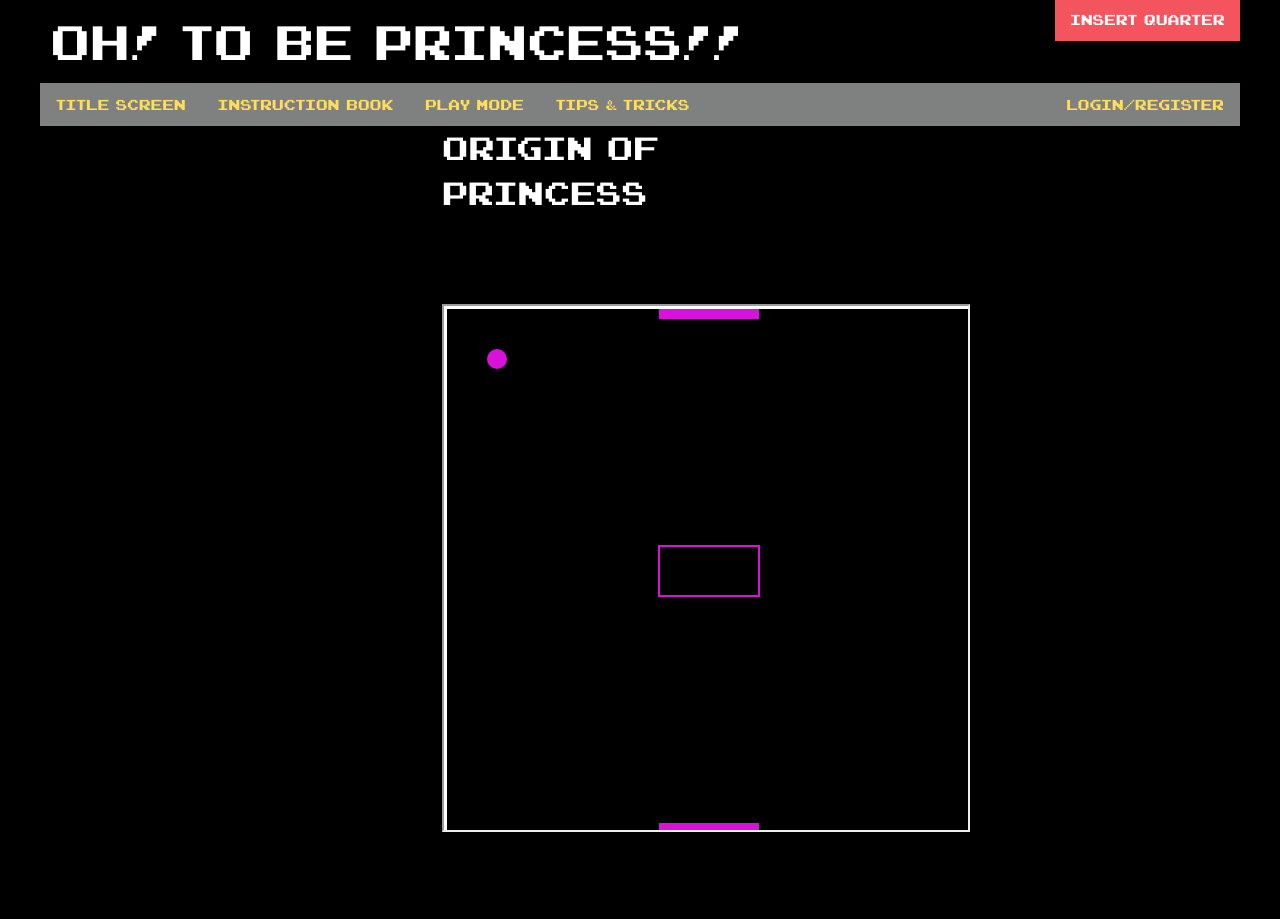
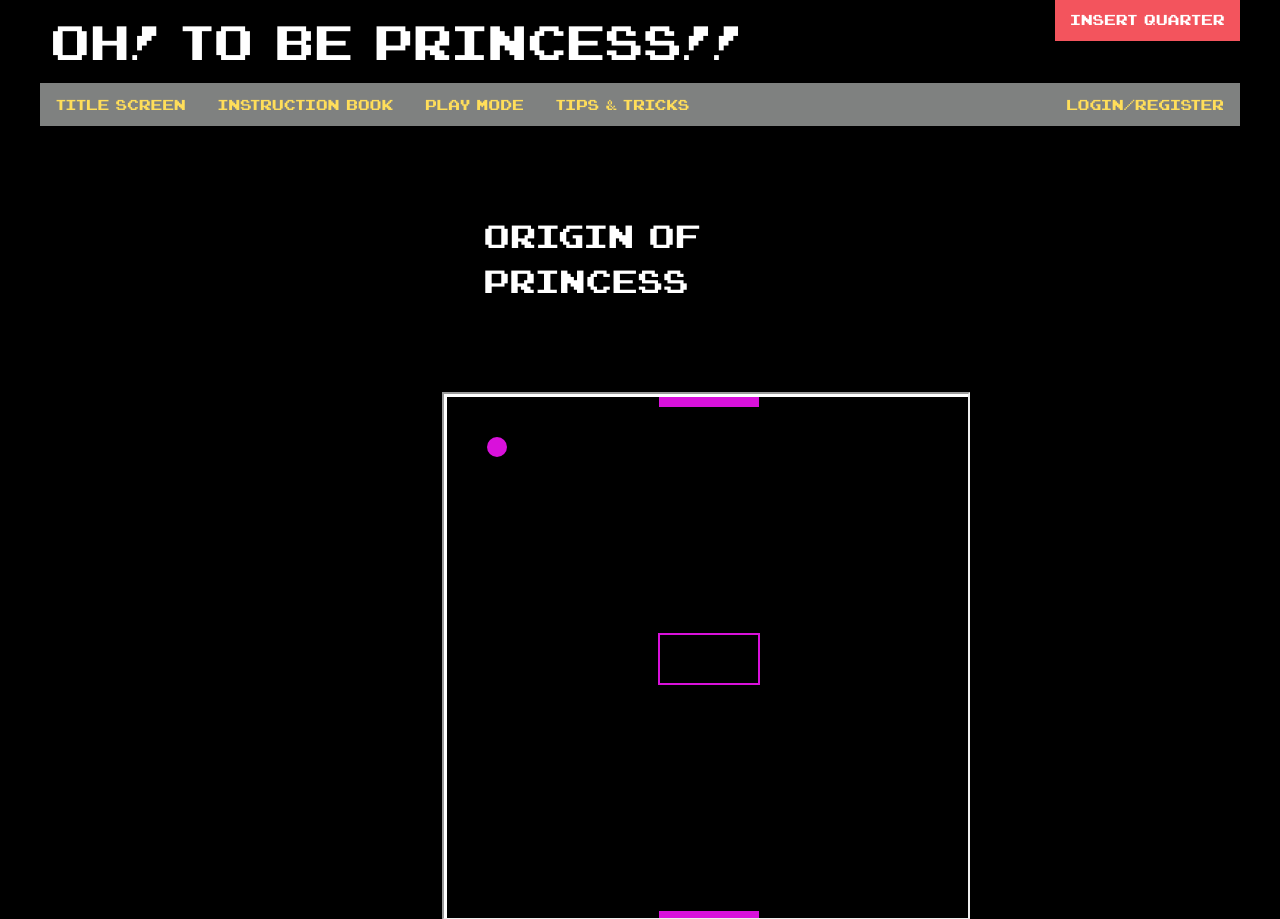
Before and after one commit to nadiaff/princess, a PHP site: page /pong.php in a window 1280 px wide. Shown: the top 919 px of the page. Run offline with PHP 8.4, Linux system fonts and the light colour scheme.

Commit message:
Align title of pong game

```diff
--- a/css/app.css
+++ b/css/app.css
@@ -347,6 +347,12 @@ a.ui-button:active,
 }
 
 
+/* Origin of Princess Title */
+.origin-title {
+	margin-top: 2em !important;
+    margin-left: 1.3em;
+}
+
 /* Game Area Styles */
 iframe {
 	margin-top:5em;
--- a/pong.php
+++ b/pong.php
@@ -29,7 +29,8 @@
 		<!-- End Top Bar -->
 
 		<div class="columns row medium-4">
-			<h2>ORIGIN OF PRINCESS</h2>
+			<br />
+			<h2 class="origin-title">ORIGIN OF PRINCESS</h2>
 			<iframe style="height:33em; width:33em; margin-top:5em; margin-bottom:5em;" src="games/pong-game.html"></iframe>
 		</div>
 		<!-- Start Footer -->
```
